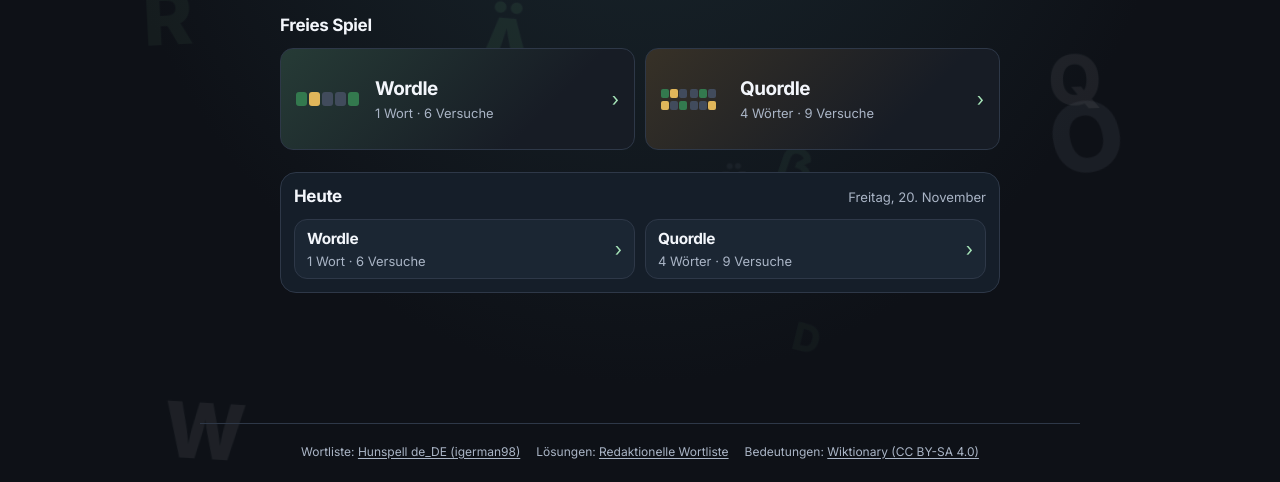
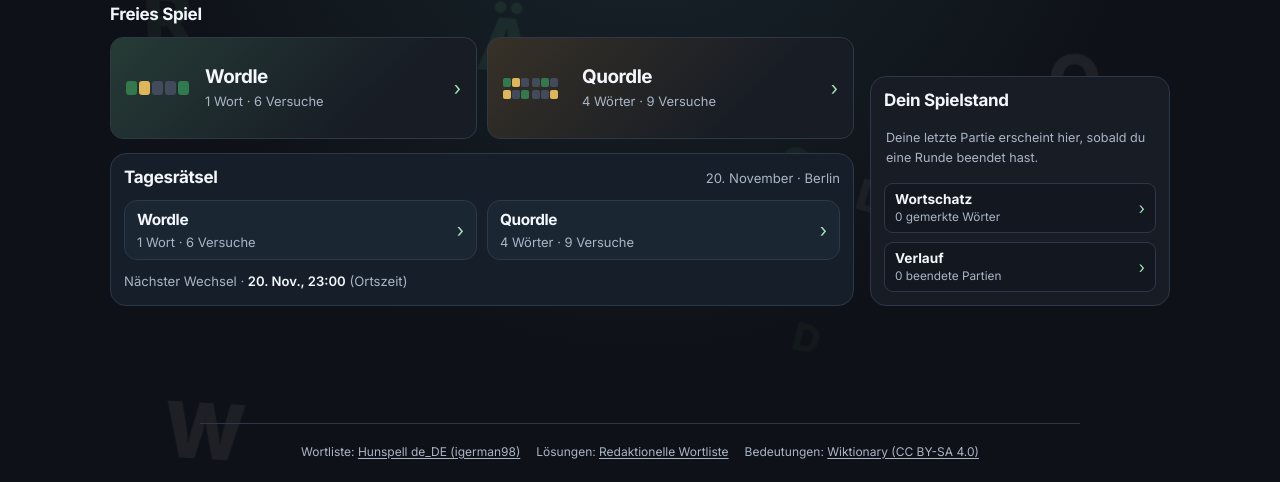
Before and after one commit to Efrem199/WordleDeutsch, a website: page index.html in a window 1280 px wide. Shown: the part 318-800 px from the top of the page. Drawn offline with Linux system fonts and the light colour scheme.

Commit message:
Animate menu tiles and show Berlin puzzle date and local reset

```diff
--- a/css/style.css
+++ b/css/style.css
@@ -151,7 +151,9 @@ h3 { font-size: 16px; }
 .page-heading p { margin-top: 5px; }
 
 /* Start menu */
-.view-menu { display: grid; gap: 22px; width: min(100%, 720px); margin: 0 auto; }
+.view-menu { display: grid; gap: 23px; width: 100%; margin: 0 auto; }
+.menu-layout { display: grid; grid-template-columns: minmax(0, 1fr) minmax(240px, 300px); align-items: end; gap: 16px; }
+.menu-modes { display: grid; gap: 14px; min-width: 0; }
 .hero { padding: 20px 0 10px; text-align: center; }
 .hero h1 { margin-top: 13px; font-size: clamp(25px, 4.2vw, 40px); font-weight: 800; line-height: 1.12; letter-spacing: -.043em; }
 .hero-tiles { display: flex; justify-content: center; gap: 6px; }
@@ -169,8 +171,46 @@ h3 { font-size: 16px; }
 .hero-tiles .correct { background: var(--correct); }
 .hero-tiles .present { background: var(--present); color: #222014; }
 .hero-tiles .absent { background: var(--absent); }
+.hero-tiles.entering span {
+  animation: enter-letter .42s cubic-bezier(.2,.8,.32,1.25) both;
+  animation-delay: calc(var(--tile-order) * 55ms);
+}
+@keyframes enter-letter {
+  from { opacity: 0; transform: translateY(-15px) rotate(-10deg) scale(.88); }
+  to { opacity: 1; transform: none; }
+}
 .daily-panel { padding: 13px; border-radius: var(--radius); border: 1px solid var(--border); background: #151e29; }
 .daily-panel p { margin-top: 11px; font-size: .82rem; }
+.daily-reset time { color: var(--text); font-weight: 600; }
+.menu-progress {
+  display: grid;
+  gap: 9px;
+  align-content: start;
+  min-width: 0;
+  padding: 13px;
+  border: 1px solid var(--border);
+  border-radius: var(--radius);
+  background: var(--surface);
+}
+.menu-progress h2 { margin-bottom: 2px; }
+.menu-progress-empty { padding: 6px 2px; font-size: .79rem; }
+.progress-link {
+  display: flex;
+  justify-content: space-between;
+  align-items: center;
+  gap: 10px;
+  min-height: 50px;
+  padding: 7px 10px;
+  border: 1px solid var(--border);
+  border-radius: 9px;
+  background: var(--well);
+  color: var(--text);
+  text-decoration: none;
+}
+.progress-link:hover { border-color: #8ea99d; }
+.progress-link-copy { display: grid; gap: 3px; min-width: 0; font-size: .85rem; }
+.progress-link-copy .muted { font-size: .74rem; }
+.progress-link > [aria-hidden="true"] { color: var(--accent); }
 .free-panel { padding: 0; }
 .mode-grid { display: grid; grid-template-columns: repeat(2, minmax(0, 1fr)); gap: 10px; }
 .daily-card, .mode-card {
@@ -497,7 +537,7 @@ h3 { font-size: 16px; }
   }
 }
 
-#app:has(.view-menu) { display: grid; align-items: center; }
+#app:has(.view-menu) { display: grid; align-items: center; width: min(100% - 48px, 1060px); }
 
 @media (max-width: 700px) {
   .topbar { min-height: 50px; padding: max(8px, env(safe-area-inset-top)) 14px 8px; gap: 8px; backdrop-filter: none; }
@@ -513,7 +553,7 @@ h3 { font-size: 16px; }
   }
   .topnav a { flex: 1; display: grid; place-items: center; min-height: 43px; padding: 6px 3px; font-size: .78rem; }
   .is-play .topbar { display: none; }
-  #app, .footer { width: calc(100% - 28px); }
+  #app, #app:has(.view-menu), .footer { width: calc(100% - 28px); }
   #app { padding: 15px 0 23px; }
   .is-play #app { padding-top: calc(6px + env(safe-area-inset-top)); }
   .footer { padding-bottom: calc(66px + env(safe-area-inset-bottom)); }
@@ -569,6 +609,10 @@ h3 { font-size: 16px; }
   .key.key-icon svg { width: 17px; height: 17px; }
 }
 
+@media (max-width: 800px) {
+  .menu-layout { grid-template-columns: minmax(0, 1fr); gap: 13px; }
+}
+
 @media (max-width: 495px) { .chart-grid { grid-template-columns: 1fr; } }
 
 @media (prefers-reduced-motion: reduce) {
--- a/js/app.js
+++ b/js/app.js
@@ -302,20 +302,67 @@
   }
 
   let menuDay = "";
+  const dailyDateLabel = new Intl.DateTimeFormat("de-DE", {
+    timeZone: L.DAILY_TIME_ZONE, day: "numeric", month: "long",
+  });
+  const localResetLabel = new Intl.DateTimeFormat("de-DE", {
+    day: "numeric", month: "short", hour: "2-digit", minute: "2-digit", hourCycle: "h23",
+  });
+  function dailyPanel(date, now) {
+    const reset = L.nextDailyReset(now);
+    return el("section", { class: "daily-panel", "aria-labelledby": "today-title" }, [
+      el("div", { class: "section-head" }, [
+        el("h2", { id: "today-title", text: "Tagesrätsel" }),
+        el("time", { datetime: date, text: dailyDateLabel.format(new Date(date + "T12:00:00Z")) + " · Berlin" }),
+      ]),
+      el("div", { class: "mode-grid" }, [modeCard("wordle", true, date), modeCard("quordle", true, date)]),
+      dailyState === "error" ? el("p", { class: "muted", text: "Das Tagesrätsel konnte nicht geladen werden." }) : null,
+      el("p", { class: "daily-reset muted" }, [
+        "Nächster Wechsel · ",
+        el("time", { datetime: reset.toISOString(), text: localResetLabel.format(reset) }),
+        " (Ortszeit)",
+      ]),
+    ]);
+  }
+
+  function menuProgress() {
+    const finished = data.games.filter((game) => game.status === "won" || game.status === "lost");
+    const last = finished.reduce((latest, game) =>
+      !latest || (game.finishedAt || game.startedAt) >= (latest.finishedAt || latest.startedAt) ? game : latest, null);
+    const saved = data.savedWords.length;
+    const link = (title, description, href) => el("a", { class: "progress-link", href }, [
+      el("span", { class: "progress-link-copy" }, [
+        el("strong", { text: title }), el("span", { class: "muted", text: description }),
+      ]),
+      el("span", { "aria-hidden": "true", text: "›" }),
+    ]);
+    return el("aside", { class: "menu-progress", "aria-labelledby": "progress-title" }, [
+      el("h2", { id: "progress-title", text: "Dein Spielstand" }),
+      last ? link("Letzte Partie", `${modeLabel(last.mode)} · ${statusLabel(last.status)} · ${last.guesses.length}/${last.maxAttempts}`, playUrl(last))
+        : el("p", { class: "menu-progress-empty muted", text: "Deine letzte Partie erscheint hier, sobald du eine Runde beendet hast." }),
+      link("Wortschatz", `${saved} ${saved === 1 ? "gemerktes Wort" : "gemerkte Wörter"}`, "#vocab"),
+      link("Verlauf", `${finished.length} ${finished.length === 1 ? "beendete Partie" : "beendete Partien"}`, "#stats"),
+    ]);
+  }
+
   function renderMenu() {
     document.body.classList.remove("is-play");
+    const entering = !app.querySelector(".view-menu");
     const cur = randomGame();
-    const date = menuDay = L.dailyDate();
-    const longDate = new Intl.DateTimeFormat("de-DE", {
-      timeZone: "Europe/Berlin", weekday: "long", day: "numeric", month: "long",
-    }).format(new Date(date + "T12:00:00Z"));
+    const now = new Date();
+    const date = menuDay = L.dailyDate(now);
     const wrap = el("div", { class: "view view-menu" });
     wrap.append(
       el("section", { class: "hero" }, [
-        el("div", { class: "hero-tiles", "aria-hidden": "true" },
-          [..."WORDLE"].map((letter, i) => el("span", { class: ["correct", "present", "absent", "correct", "absent", "correct"][i], text: letter }))),
+        el("div", { class: entering ? "hero-tiles entering" : "hero-tiles", "aria-hidden": "true" },
+          [..."WORDLE"].map((letter, i) => el("span", {
+            class: ["correct", "present", "absent", "correct", "absent", "correct"][i],
+            style: `--tile-order: ${i}`, text: letter,
+          }))),
         el("h1", { text: "Wordle & Quordle auf Deutsch" }),
       ]),
+      el("div", { class: "menu-layout" }, [
+        el("div", { class: "menu-modes" }, [
           el("section", { class: "free-panel", "aria-labelledby": "free-title" }, [
             el("div", { class: "section-head" }, [el("h2", { id: "free-title", text: "Freies Spiel" })]),
             cur ? el("a", { class: "continue", href: playUrl(cur), "aria-label": "Laufendes Spiel fortsetzen" }, [
@@ -324,13 +371,9 @@
             ]) : null,
             el("div", { class: "mode-grid" }, [modeCard("wordle", false), modeCard("quordle", false)]),
           ]),
-      el("section", { class: "daily-panel", "aria-labelledby": "today-title" }, [
-        el("div", { class: "section-head" }, [
-          el("h2", { id: "today-title", text: "Heute" }),
-          el("time", { datetime: date, text: longDate }),
+          dailyPanel(date, now),
         ]),
-        el("div", { class: "mode-grid" }, [modeCard("wordle", true, date), modeCard("quordle", true, date)]),
-        dailyState === "error" ? el("p", { class: "muted", text: "Das Tagesrätsel konnte nicht geladen werden." }) : null,
+        menuProgress(),
       ]),
     );
     setView(wrap);
@@ -1109,7 +1152,11 @@
       DAILY_WORDS = words;
       dailyState = "ready";
     }).catch(() => { dailyState = "error"; }).finally(() => {
-      if (dictionaryState === "ready" && (!location.hash || location.hash === "#menu")) renderMenu();
+      const panel = app.querySelector(".view-menu .daily-panel");
+      if (panel) {
+        const now = new Date();
+        panel.replaceWith(dailyPanel(L.dailyDate(now), now));
+      }
     });
     try {
       const [answers, guesses] = await Promise.all([
--- a/js/logic.js
+++ b/js/logic.js
@@ -27,13 +27,23 @@
   const RESULT = { CORRECT: "correct", PRESENT: "present", ABSENT: "absent" };
   const DAY_MS = 86400000;
   const DAILY_EPOCH = Date.UTC(2026, 10, 20);
+  const DAILY_TIME_ZONE = "Europe/Berlin";
   const dailyCalendar = new Intl.DateTimeFormat("en", {
-    timeZone: "Europe/Berlin", year: "numeric", month: "2-digit", day: "2-digit",
+    timeZone: DAILY_TIME_ZONE, year: "numeric", month: "2-digit", day: "2-digit",
+  });
+  const dailyClock = new Intl.DateTimeFormat("en-GB", {
+    timeZone: DAILY_TIME_ZONE, hour: "2-digit", minute: "2-digit", hourCycle: "h23",
   });
 
   function dailyDate(now = new Date()) {
     const parts = Object.fromEntries(dailyCalendar.formatToParts(now).map(({ type, value }) => [type, value]));
     return `${parts.year}-${parts.month}-${parts.day}`;
+  }
+
+  function nextDailyReset(now = new Date()) {
+    const tomorrowUtc = Date.parse(dailyDate(now) + "T00:00:00Z") + DAY_MS;
+    const [hours, minutes] = dailyClock.format(tomorrowUtc).split(":").map(Number);
+    return new Date(tomorrowUtc - (hours * 60 + minutes) * 60_000);
   }
 
   function dailyWords(pool, mode, date) {
@@ -179,7 +189,9 @@
     isWellFormed,
     evaluateGuess,
     pickWords,
+    DAILY_TIME_ZONE,
     dailyDate,
+    nextDailyReset,
     dailyWords,
     dailyShareText,
     keyboardStatuses,
```
Also changed, not shown: tests/browser/game.spec.cjs (+38 -0 lines), tests/logic.test.js (+8 -0 lines), README.md. Lines whose indentation alone changed are shown as unchanged.
